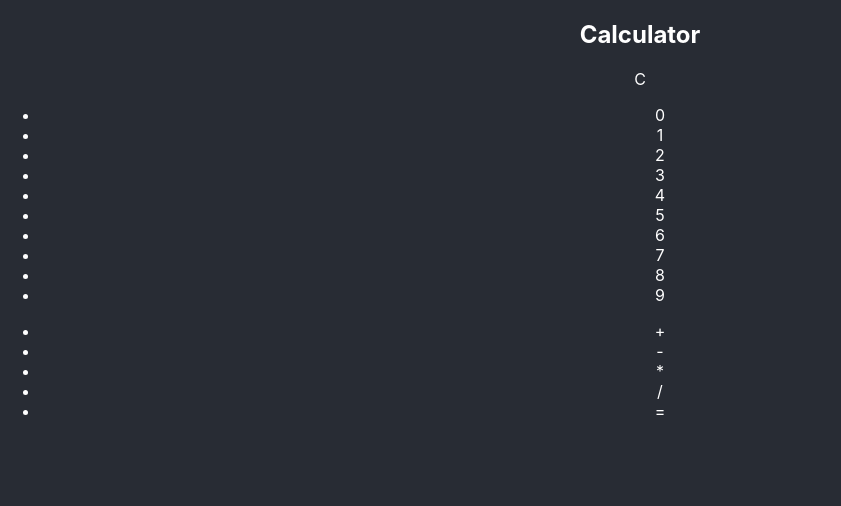
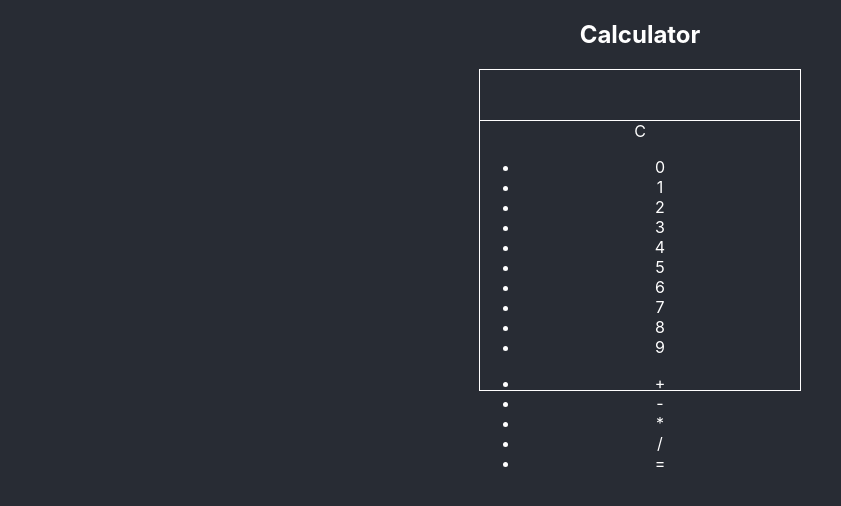
Before and after one commit to tothricsaj/calculator, a React (Create React App) app: page / in a window 1280 px wide. Shown: the top 506 px of the page, without its empty margins (0-841 px from the left). Built offline with nearby package versions, Linux system fonts and the light colour scheme.

Commit message:
display and calc style

```diff
--- a/src/App.css
+++ b/src/App.css
@@ -6,3 +6,22 @@
   background-color: #282c34;
   color: white;
 }
+
+.calc {
+  width: 25%;
+  height: 40%;
+  border: 1px solid;
+  margin: auto;
+}
+
+.calcDisplay {
+  width: calc(100% - 10px);
+  height: 50px;
+  border-bottom: 1px solid white;
+  text-align: right;
+  font-size: 30px;
+  display: flex;
+  justify-content: flex-end;
+  align-items: center;
+  padding-right: 10px;
+}
```
